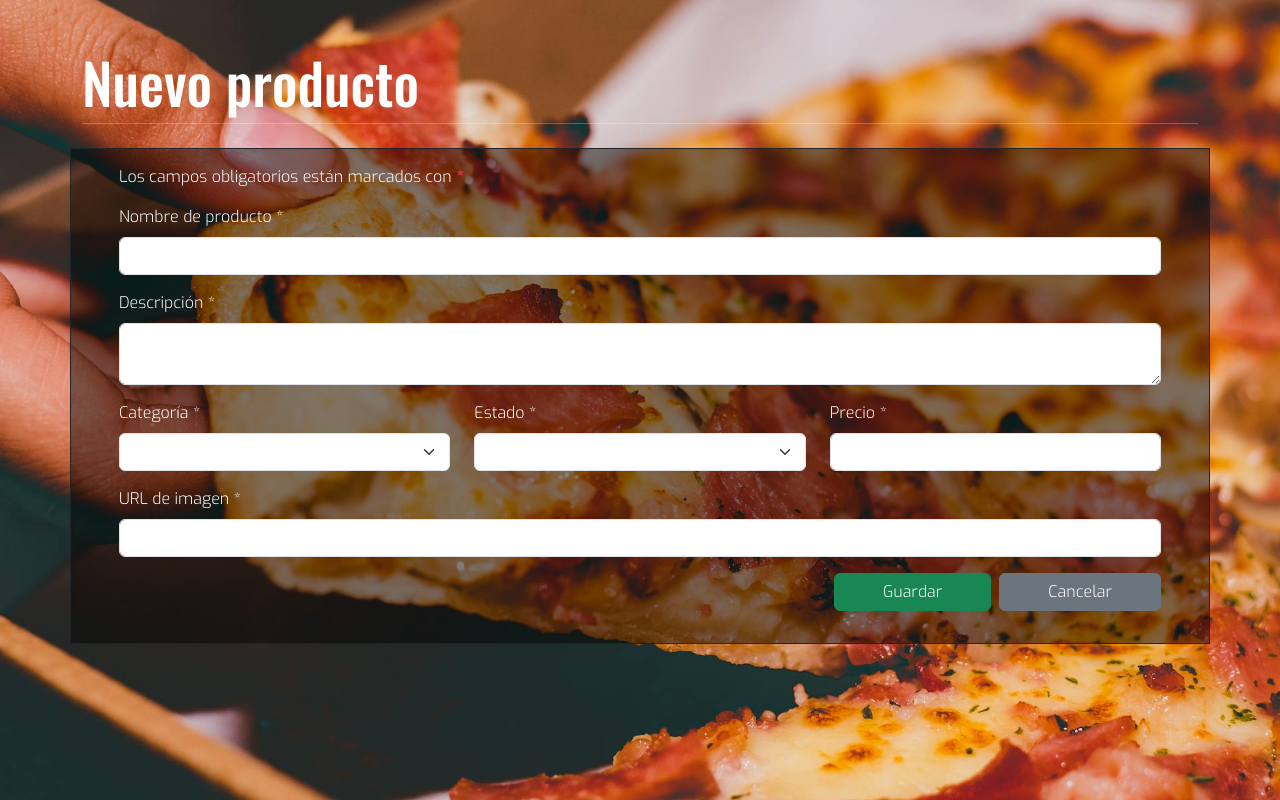
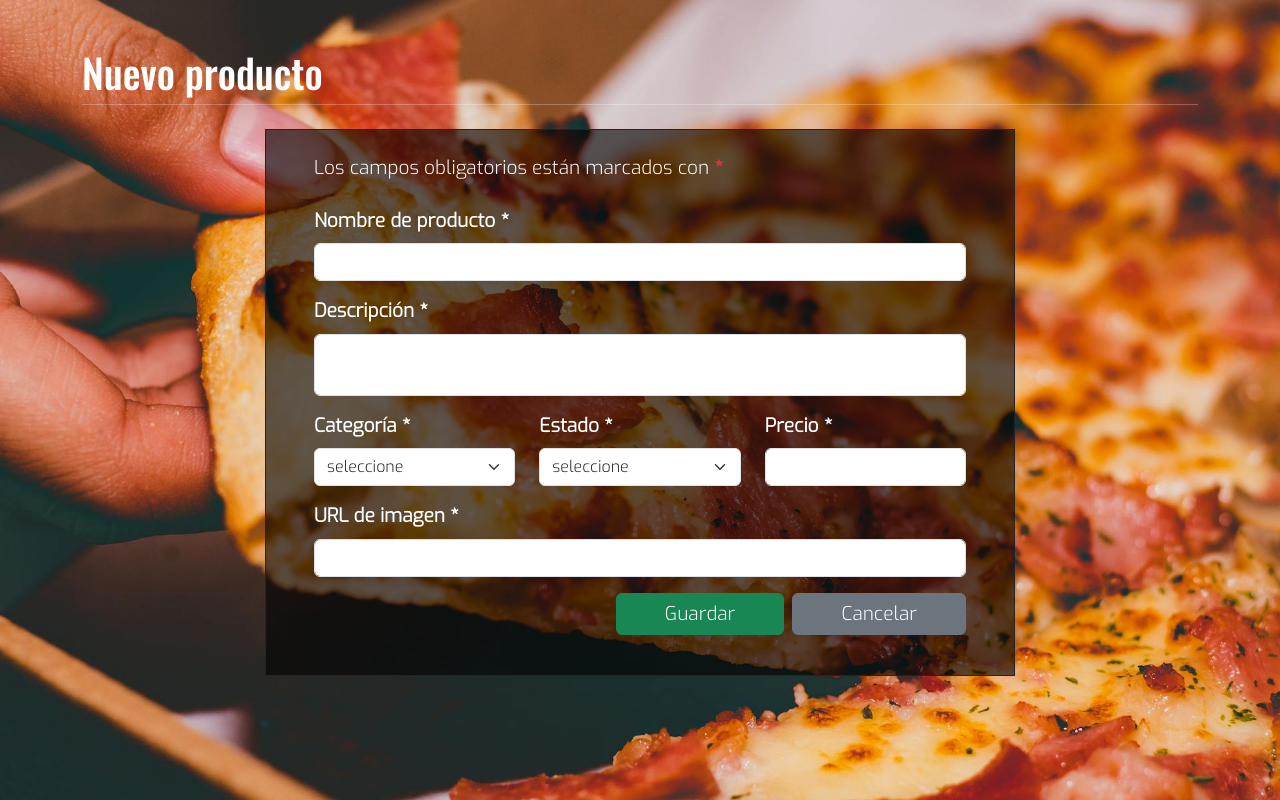
Before and after one commit to brunomry/frontendProyectoFinal_RollingCode, a React (Vite) app: page /administrador/productos/crearProducto in a window 1280 px wide. Built offline with nearby package versions, Linux system fonts and the light colour scheme.

Commit message:
Agregue mediaqueries de tablet y desktop en administrador.css para hacer responsivo el formulario cambiando su ancho, donde ademas aumente el tamaño del texto

```diff
--- a/src/App.jsx
+++ b/src/App.jsx
@@ -17,6 +17,8 @@ function App() {
           <Route path="/administrador/pedidos" element={<ListaPedidos></ListaPedidos>}></Route>
           <Route path="/administrador/productos" element={<ListaProductos></ListaProductos>}></Route>
           <Route path="/administrador/productos/crearProducto" element={<FormularioProducto />}></Route>
+          <Route path="/administrador/productos/editarProducto/id" element={<FormularioProducto />}></Route>
+          <Route path="/administrador/productos/verProducto/id" element={<FormularioProducto />}></Route>
         </Routes>
       </BrowserRouter>
     </>
--- a/src/components/pages/product/FormularioProducto.jsx
+++ b/src/components/pages/product/FormularioProducto.jsx
@@ -4,61 +4,75 @@ import { Button, Form } from "react-bootstrap";
 
 const FormularioProducto = () => {
   return (
-    <section className="mainSection">
-      <div className="container">
-        <h1 className="display-4 mt-5">Nuevo producto</h1>
-        <hr className="sizeForm text-start my-0 mb-4" />
+    <section className="mainSection px-2">
+      <div className="container-md">
+        <h1 className="mt-5">Nuevo producto</h1>
+        <hr className="container-md text-start my-0 mb-4" />
       </div>
-      <Form className="my-4 sizeForm mx-auto container border border border-1 border-dark formProduct px-3 px-sm-5 py-3">
-        <p className="">
+      <Form className="my-4 mx-auto border border border-1 border-dark formProduct px-3 px-sm-5 py-4">
+        <p className="mb-4">
           Los campos obligatorios están marcados con{" "}
           <span className="text-danger fw-bold">*</span>
         </p>
         <Form.Group className="mb-3 " controlId="formNombreProducto">
-          <Form.Label className="fw-medium">
+          <Form.Label className="fw-bold">
             Nombre de producto <span className="">*</span>
           </Form.Label>
           <Form.Control type="text" />
         </Form.Group>
         <Form.Group className="mb-3 " controlId="formDescripcion">
-          <Form.Label className="fw-medium">
+          <Form.Label className="fw-bold">
             Descripción <span className="">*</span>
           </Form.Label>
           <Form.Control className="textarea" type="text" as="textarea" />
         </Form.Group>
         <div className="row">
-          <Form.Group className="mb-3 col-md-4" controlId="formCategoria">
-            <Form.Label className="fw-medium">
+          <Form.Group className="mb-3 col-sm-4" controlId="formCategoria">
+            <Form.Label className="fw-bold">
               Categoría <span className="">*</span>
             </Form.Label>
-            <Form.Select className="" />
+            <Form.Select>
+              <option value="">seleccione</option>
+              <option value="Pizzas">Pizzas</option>
+              <option value="Empanadas">Empanadas</option>
+              <option value="Hamburguesas">Hamburguesas</option>
+              <option value="Pastas">Pastas</option>
+            </Form.Select>
           </Form.Group>
-          <Form.Group className="mb-3 col-md-4" controlId="formEstado">
-            <Form.Label className="fw-medium">
+          <Form.Group className="mb-3 col-sm-4" controlId="formEstado">
+            <Form.Label className="fw-bold">
               Estado <span className="">*</span>
             </Form.Label>
-            <Form.Select />
+            <Form.Select>
+              <option value="">seleccione</option>
+              <option value="">Disponible</option>
+              <option value="">No disponible</option>
+            </Form.Select>
           </Form.Group>
-          <Form.Group className="mb-3 col-md-4" controlId="formPrecio">
-            <Form.Label className="fw-medium">
+          <Form.Group className="mb-3 col-sm-4" controlId="formPrecio">
+            <Form.Label className="fw-bold">
               Precio <span className="">*</span>
             </Form.Label>
             <Form.Control type="number" />
           </Form.Group>
         </div>
         <Form.Group className="mb-3" controlId="formImagen">
-          <Form.Label className="fw-medium">
+          <Form.Label className="fw-bold">
             URL de imagen <span className="">*</span>
           </Form.Label>
           <Form.Control type="url" />
         </Form.Group>
         <div className="text-end">
           <Form.Group className="mb-3 ">
-            <Button type="submit" variant="success" className="btnForm px-5 me-2">
+            <Button
+              type="submit"
+              variant="success"
+              className="btnAdd px-5 me-2"
+            >
               Guardar
             </Button>
             <Link
-              className="btn btn-secondary px-5"
+              className="btnCancel btn btn-secondary px-5"
               to={"/administrador/productos"}
             >
               Cancelar
--- a/src/components/pages/product/ItemProducto.jsx
+++ b/src/components/pages/product/ItemProducto.jsx
@@ -19,14 +19,14 @@ const ItemProducto = () => {
       <td className="d-flex flex-column gap-2 align-items-center flex-lg-row d-lg-table-cell">
         <Link
           title="Ver producto"
-          to={`/administrador/verProducto/id`}
+          to={`/administrador/productos/verProducto/id`}
           className="me-lg-2 btn btn-secondary text-dark"
         >
           <i className="fa-solid fa-eye"></i>
         </Link>
         <Link
           title="Editar producto"
-          to={`/administrador/editarProducto/id`}
+          to={`/administrador/productos/editarProducto/id`}
           className="me-lg-2 btn btn-warning"
         >
           <i className="fa-solid fa-pen-to-square"></i>
--- a/src/styles/administrador.css
+++ b/src/styles/administrador.css
@@ -45,20 +45,24 @@
 }
 
 .btnNewUser:hover,
-.btnNewProduct:hover{
+.btnNewProduct:hover {
   background-color: rgba(55, 20, 20, 0.533);
   transition: 1s;
   transform: scale(1.1);
 }
 
-.imgProduct{
+.imgProduct {
   width: 100px;
   height: 100px;
 }
 
-.formProduct{
+.formProduct {
   width: 100%;
-  background-color: #0007;
+  background-color: #0009;
+}
+
+.formProduct .textarea {
+  resize: none;
 }
 
 @media all and (min-width: 576px) {
@@ -93,3 +97,23 @@
     transform: scale(1.1);
   }
 }
+
+@media all and (min-width: 768px) {
+  .formProduct{
+    width: 750px;
+  }
+
+  .formProduct,
+  .formProduct .btnAdd,
+  .formProduct .btnCancel {
+    font-size: 18px;
+  }
+}
+
+@media all and (min-width: 992px) {
+  .formProduct,
+  .formProduct .btnAdd,
+  .formProduct .btnCancel {
+    font-size: 19px;
+  }
+}
```
